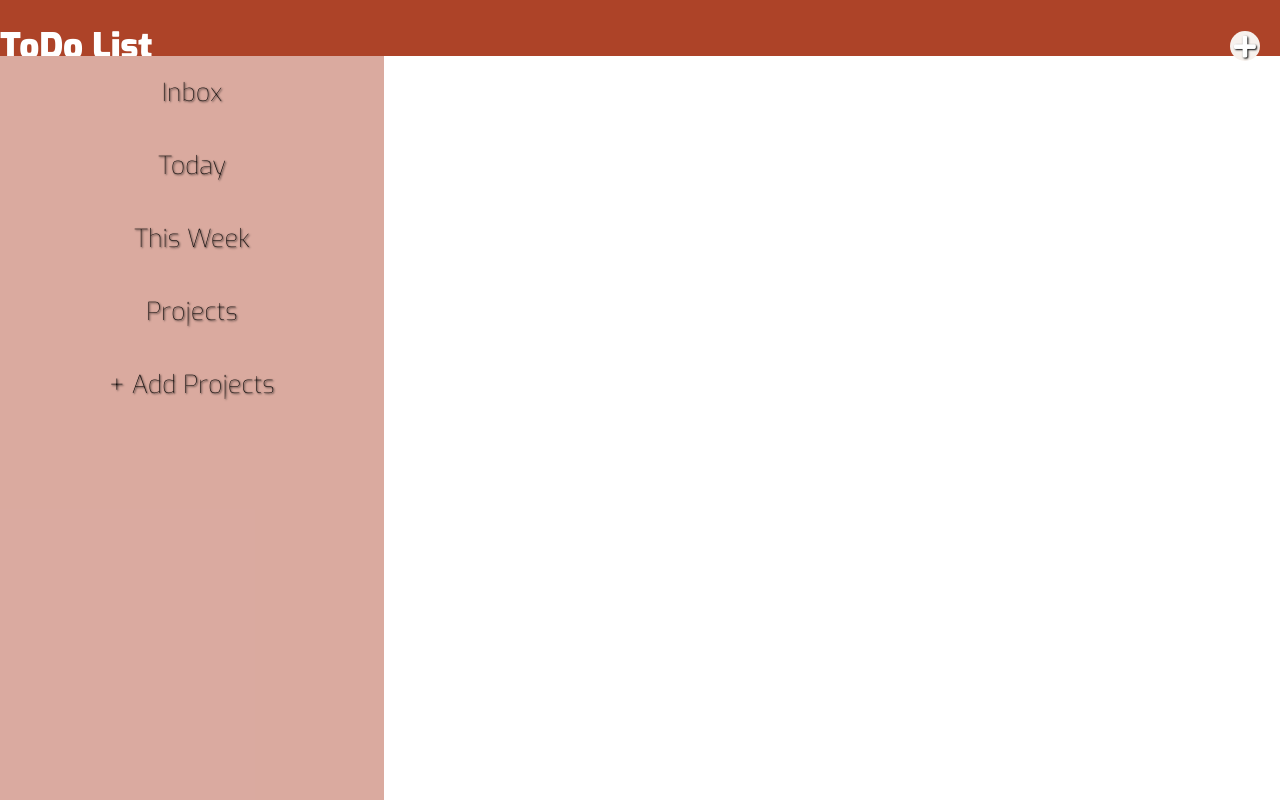
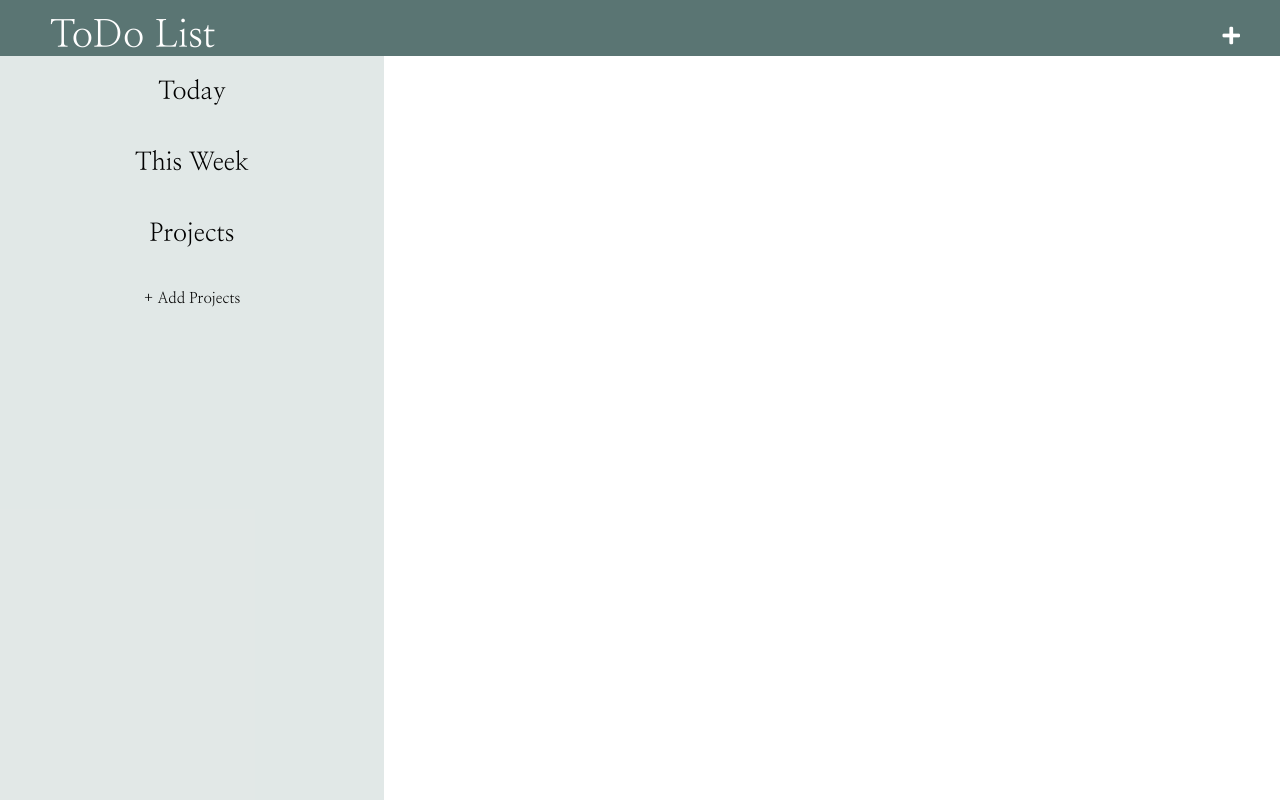
Before and after one commit to NateSGH/todo-list, a website built with webpack: page src/template.html in a window 1280 px wide. Built offline with nearby package versions, Linux system fonts and the light colour scheme.

Commit message:
Style WIP font and color changed

```diff
--- a/src/style.css
+++ b/src/style.css
@@ -1,14 +1,14 @@
-@import url("https://fonts.googleapis.com/css2?family=Exo:wght@100;900&display=swap");
+@import url("https://fonts.googleapis.com/css2?family=Nanum+Myeongjo&display=swap");
 
 :root {
-  --header-bg-color: #ad4328;
-  --sections-bg-color: rgba(182, 86, 65, 0.5);
-  --btn-bg-color: #f7f1ed; /*#1d3124 #e59560*/
+  --header-bg-color: rgb(90, 117, 115);
+  --sections-bg-color: rgba(108, 138, 136, 0.2);
+  --btn-bg-color: #ffd6ba;
   --font-color: #fff;
 }
 
 body {
-  font-family: "Exo", sans-serif;
+  font-family: "Nanum Myeongjo", serif;
   width: 100%;
   height: 100%;
   display: grid;
@@ -31,8 +31,9 @@ header {
 
 h1 {
   color: var(--font-color);
-  font-size: 35px;
-  /* text-shadow: 2px 2px #fff; */
+  font-size: 38px;
+  font-weight: lighter;
+  margin: 0 0 0 50px;
 }
 
 .sections-panel {
@@ -42,10 +43,9 @@ h1 {
   background-color: var(--sections-bg-color);
 }
 button {
-  font-family: "Exo", sans-serif;
+  font-family: inherit;
   font-size: 25px;
   font-weight: 500;
-  text-shadow: 1px 1px 2px #000;
   border: none;
   background: none;
   cursor: pointer;
@@ -58,27 +58,18 @@ button {
 }
 
 #add-task {
-  background-color: var(--btn-bg-color);
   color: #fff;
   justify-self: end;
   border: none;
-  width: 30px;
-  height: 30px;
-  border-radius: 15px;
+  width: auto;
+  height: auto;
 }
 
-/*
-  color: rgba(25, 29, 38, 1);
+.fa-plus {
+  margin-right: 20px;
+  font-size: 20px;
 }
-.Under-the-sheets.-Environments-created-with-fabric.-2-rgba {
-  color: rgba(216, 191, 145, 1);
+
+#add-project {
+  font-size: 15px;
 }
-.Under-the-sheets.-Environments-created-with-fabric.-3-rgba {
-  color: rgba(216, 208, 192, 1);
-}
-.Under-the-sheets.-Environments-created-with-fabric.-4-rgba {
-  color: rgba(191, 160, 122, 1);
-}
-.Under-the-sheets.-Environments-created-with-fabric.-5-rgba {
-  color: rgba(114, 92, 73, 1);
-} */
--- a/src/template.html
+++ b/src/template.html
@@ -20,7 +20,6 @@
     </header>
 
     <div class="sections-panel">
-        <button id="inbox">Inbox</button>
         <button id="today">Today</button>
         <button id="this-week">This Week</button>
 
```
Also changed, not shown: dist/index.html, dist/main.js.
